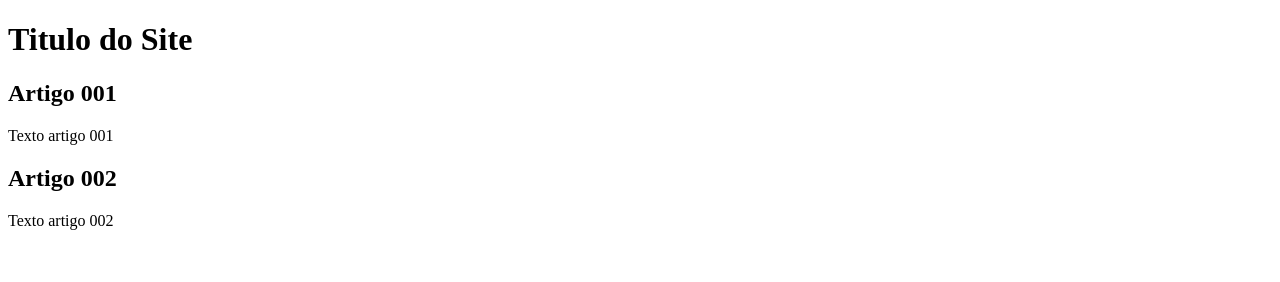
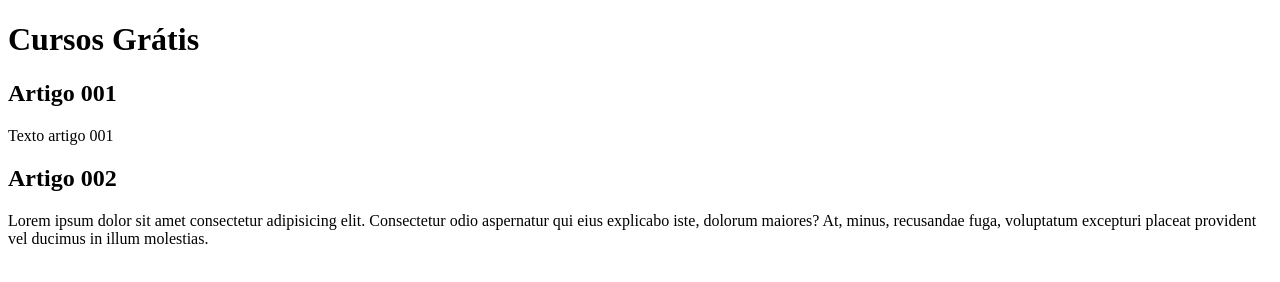
Before and after one commit to 91921902/projeto-site, a plain HTML site: page index.html in a window 1280 px wide. Drawn offline with Linux system fonts and the light colour scheme.

Commit message:
Update index.html

```diff
--- a/index.html
+++ b/index.html
@@ -8,7 +8,7 @@
 </head>
 <body>
     <header>
-         <h1> Titulo do Site </h1>
+         <h1> Cursos Grátis </h1>
     </header>
     <article>
         <h2>Artigo 001</h2>
@@ -16,7 +16,7 @@
     </article>
     <article>
         <h2>Artigo 002</h2>
-        <p>Texto artigo 002</p>
+        <p>Lorem ipsum dolor sit amet consectetur adipisicing elit. Consectetur odio aspernatur qui eius explicabo iste, dolorum maiores? At, minus, recusandae fuga, voluptatum excepturi placeat provident vel ducimus in illum molestias.</p>
     </article>
 
 </body>
```
